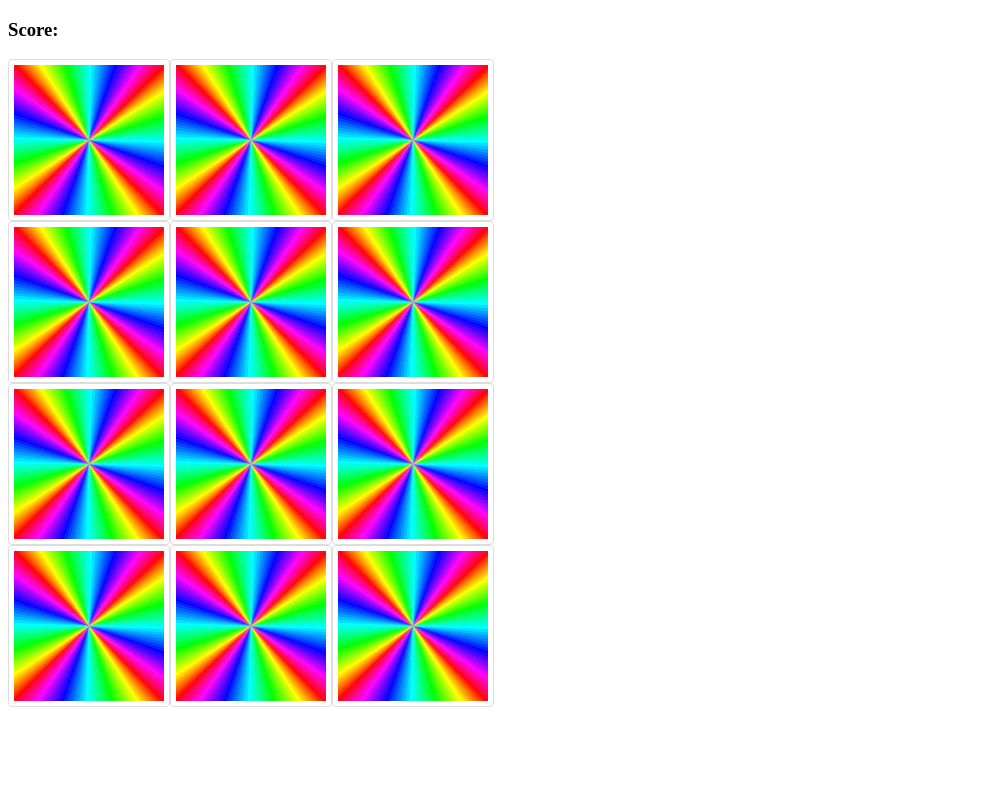
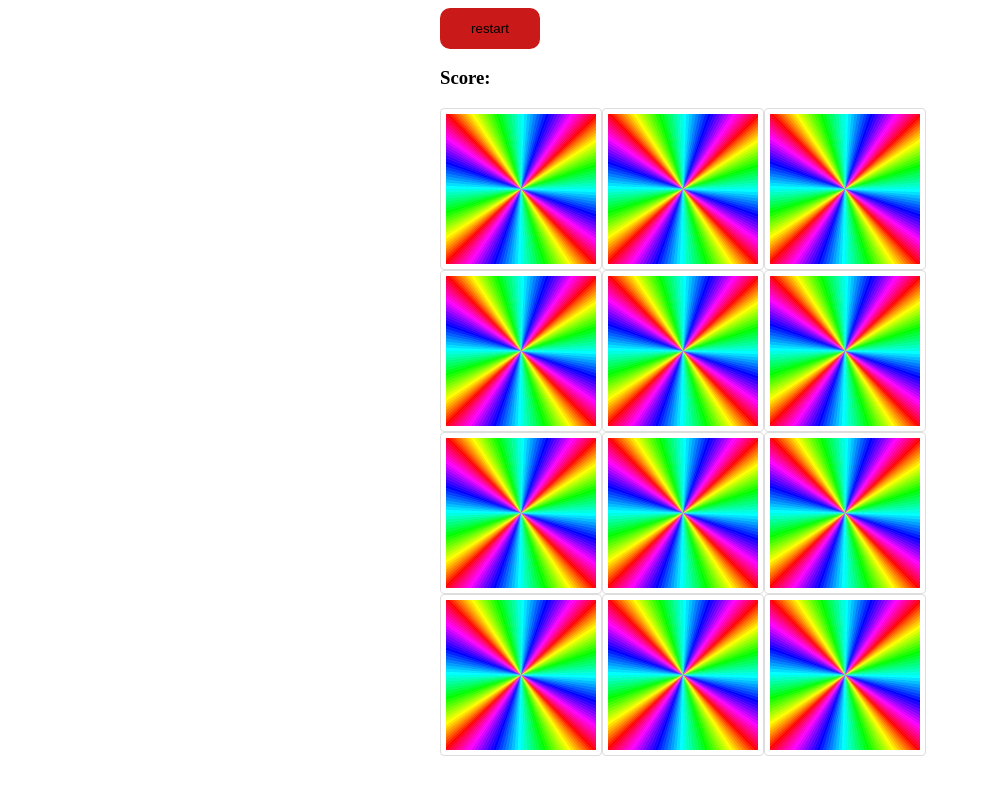
Before and after one commit to athanasso/Memory-Game, a plain HTML site: page index.html in a window 1280 px wide. Shown: the whole page, without its empty margins (0-981 px from the left). Drawn offline with Linux system fonts and the light colour scheme.

Commit message:
styling fixes and addition of reload button

```diff
--- a/index.html
+++ b/index.html
@@ -6,6 +6,7 @@
     <link rel="stylesheet" type="text/css" href="styles.css"/>
 </head>
 <body>
+    <button onClick="window.location.reload();">restart</button>
     <h3>Score: <span id="result"></span></h3>
 
     <div id="grid"></div>
--- a/styles.css
+++ b/styles.css
@@ -1,3 +1,9 @@
+* {
+    margin-left: auto;
+    margin-right: auto;
+    width: 25em
+}
+
 #grid {
     width: 400px;
     height: 300px;
@@ -12,3 +18,15 @@ img {
     padding: 5px;
     width: 150px;
 }
+
+button {
+    background-color: #CA1919;
+    padding: 0.8rem;
+    width: 100px;
+    border-radius: 10px;
+    background: #CA1919;
+    outline: none;
+    border-color: #CA1919;
+    border: none;
+    cursor: pointer;
+}
```
